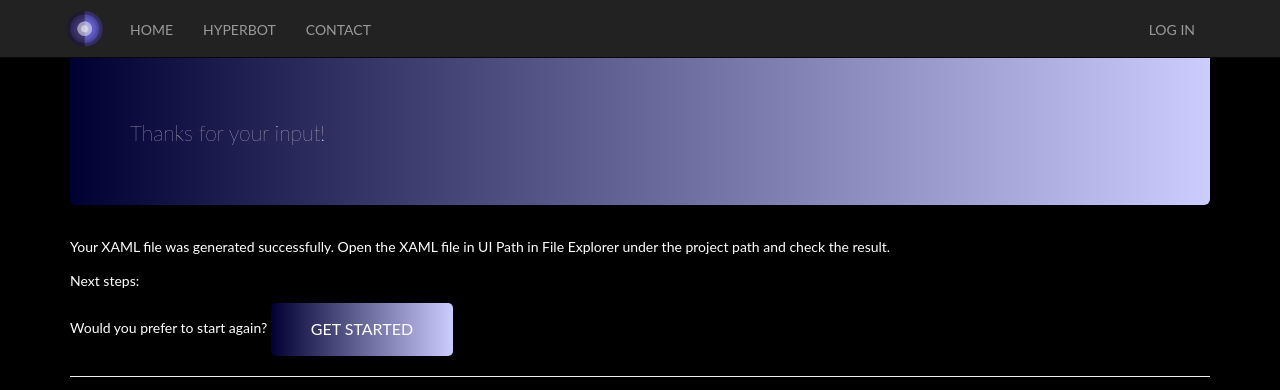
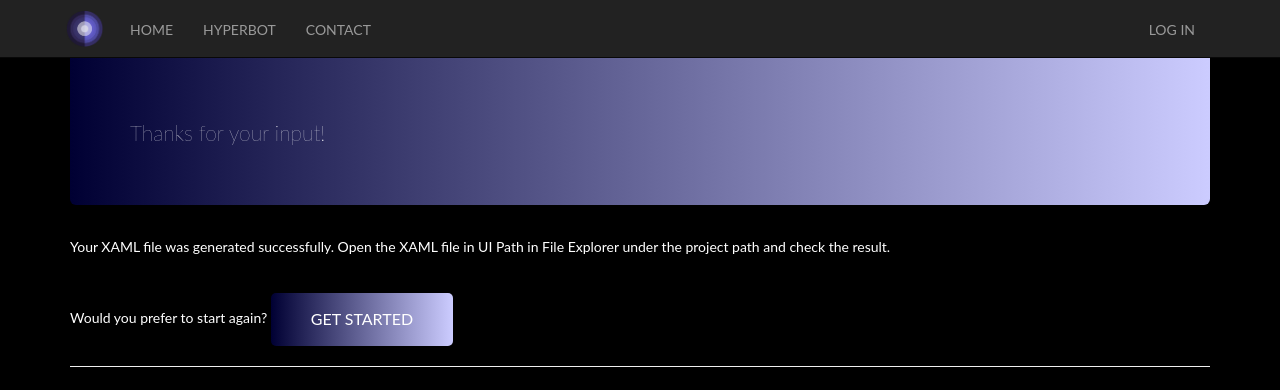
Before and after one commit to JMU-Information-Systems/pjs-hyperbot-main, a Django app: template pjshyperbot/app/templates/app/nextSteps.html in a window 1280 px wide. Shown: the top 390 px of the page. Run offline with Django 3.2, Linux system fonts and the light colour scheme; the template is opened without the code that fills it, so the values that code supplies are empty; some libraries are stand-ins or nearby versions.

Commit message:
Bereinigung und kommentieren

```diff
--- a/pjshyperbot/app/templates/app/nextSteps.html
+++ b/pjshyperbot/app/templates/app/nextSteps.html
@@ -540,7 +540,7 @@
 
 
     <p>Your XAML file was generated successfully. Open the XAML file in UI Path in File Explorer under the project path and check the result.</p>
-    <p>Next steps:</p>
+    <br/>
     <p>Would you prefer to start again?  <a href="{% url 'about' %}" class="btn btn--green">Get Started</a></p>
 </body>
 </html>
```
